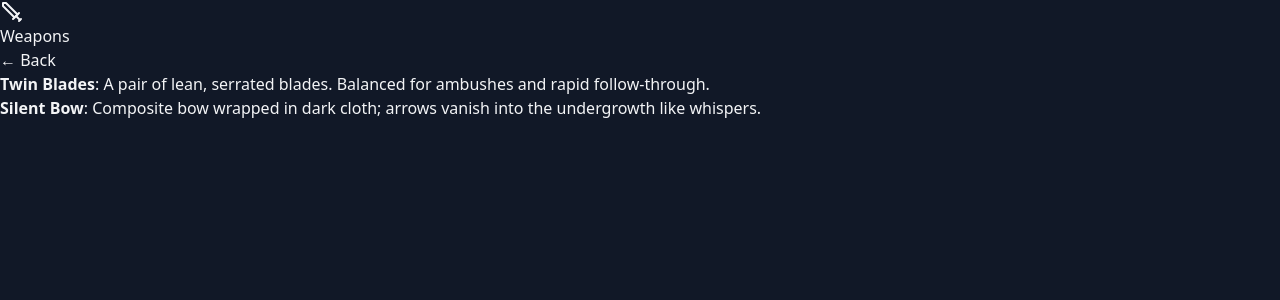
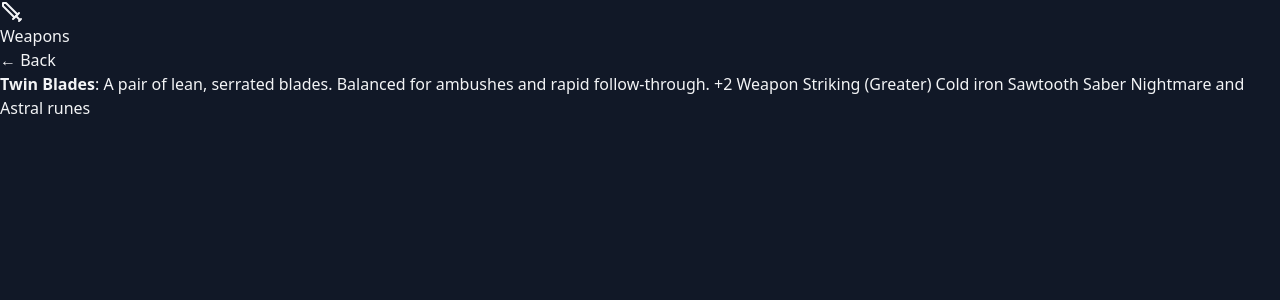
Before and after one commit to rlindgaard-collab/Karandras, a React (Vite) app: page /weapons in a window 1280 px wide. Shown: the top 300 px of the page. Built offline with nearby package versions, Linux system fonts and the light colour scheme.

Commit message:
Updated WeaponsPage.tsx

```diff
--- a/src/pages/WeaponsPage.tsx
+++ b/src/pages/WeaponsPage.tsx
@@ -13,8 +13,9 @@ export default function WeaponsPage() {
           <Link to="/" className="text-sm text-emerald-400 hover:underline">← Back</Link>
         </CardHeader>
         <CardContent className="text-gray-300 space-y-3">
-          <p><strong>Twin Blades</strong>: A pair of lean, serrated blades. Balanced for ambushes and rapid follow-through.</p>
-          <p><strong>Silent Bow</strong>: Composite bow wrapped in dark cloth; arrows vanish into the undergrowth like whispers.</p>
+          <p><strong>Twin Blades</strong>: A pair of lean, serrated blades. Balanced for ambushes and rapid follow-through.
+          +2 Weapon Striking (Greater) Cold iron Sawtooth Saber
+          Nightmare and Astral runes</p>
         </CardContent>
       </Card>
     </div>
```
